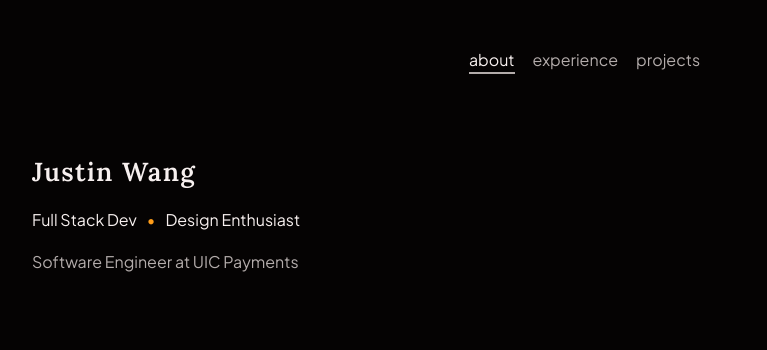
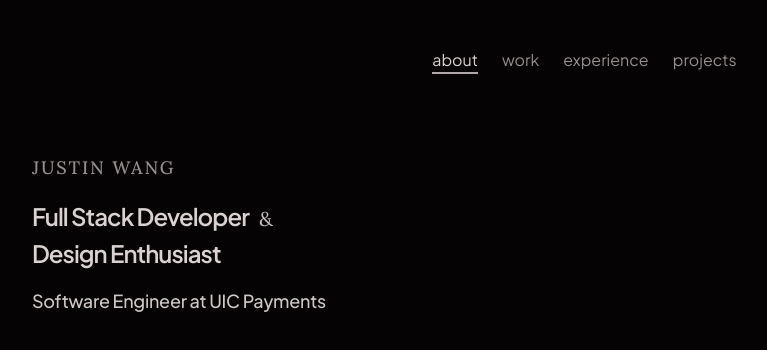
Before and after one commit to jwang9228/personal-site, a Next.js app: page /about in a window 1280 px wide. Shown: the top 350 px of the page, without its empty margins (48-815 px from the left). Built offline with nearby package versions, Linux system fonts and the light colour scheme.

Commit message:
Changes to nav and header styles

```diff
--- a/src/app/components/RootLayout.jsx
+++ b/src/app/components/RootLayout.jsx
@@ -15,6 +15,7 @@ export default function RootLayout({children}) {
 
   const tabs = [
     {label: 'about', href: '/'},
+    {label: 'work', href: '/'},
     {label: 'experience', href: '/experience'},
     {label: 'projects', href: '/projects'}
   ];
@@ -34,33 +35,27 @@ export default function RootLayout({children}) {
 
   return (
     <div className='layout-root'>
-      {/*
-      <FadeContent duration={400}
-        className='flex justify-center w-full gap-x-5 tablet:gap-x-7 laptop:gap-x-10
-          animate-drop-down [animation-delay:0s] [animation-duration:0.7s]'
-      >
-      */}
-      <header className='flex justify-center w-full gap-base'>
+      <nav className='flex justify-center w-full gap-lg'>
         {tabs.map(tab => (
           <Link
             key={tab.label}
             href={tab.href}
             onClick={() => setActiveTab(tab.label)}
-            className={`group transition duration-200
-              ${activeTab === tab.label ? 'text-primary' : 'text-primary-muted'}`
+            className={`group transition-colors duration-300
+              ${activeTab === tab.label ? 'text-primary' : 'text-primary-muted hover:text-primary'}`
             }
           >
             {tab.label}
             <span
-              className={`block h-0.5 bg-primary-muted transition-all duration-300
+              className={`block h-0.5 transition-all duration-300 ease-out
                 ${activeTab === tab.label
-                  ? 'max-w-full'
-                  : 'max-w-0 group-hover:max-w-full'
+                  ? 'max-w-full bg-primary/80'
+                  : 'max-w-0 bg-primary-muted group-hover:max-w-full'
                 }`}
             />
           </Link>
         ))}
-      </header>
+      </nav>
       <main className='layout-children'>
         {children}
       </main>
--- a/src/app/components/about/About.jsx
+++ b/src/app/components/about/About.jsx
@@ -42,15 +42,17 @@ export default function About() {
   if (!mounted) return null;
 
   return (
-    <main className='flex flex-col gap-y-6 laptop:gap-y-10'>
+    <main className='flex flex-col'>
       <header className='flex flex-col gap-base'>
-        <h1 className='text-xl font-accent tracking-wider'>Justin Wang</h1>
-        <section className='flex items-center gap-sm'>
-          <h2>Full Stack Dev</h2>
-          <h2 className='text-accent'>•</h2>
+        <h1 className='font-accent text-primary-muted text-lg uppercase tracking-widest'>Justin Wang</h1>
+        <section className='flex flex-col text-2xl gap-xs'>
+          <h2 className='flex items-baseline gap-sm'>
+            Full Stack Developer
+            <span className='font-accent font-normal text-primary/90 text-xl'>&</span>
+          </h2>
           <h2>Design Enthusiast</h2>
         </section>
-        <h2 className='text-primary-muted'>Software Engineer at UIC Payments</h2>
+        <h2 className='text-lg text-primary/95'>Software Engineer at UIC Payments</h2>
       </header>
       {/*
       <header className='flex flex-col gap-y-0.5 tablet:gap-y-1.5 laptop:gap-y-2.5'>
--- a/src/app/globals.css
+++ b/src/app/globals.css
@@ -19,28 +19,51 @@
 }
 
 /* Typescale */
+@utility text-sm {
+  font-size: 0.875rem;
+  font-weight: 400;
+  line-height: 1.5;
+  letter-spacing: 0em;
+}
+
 @utility text-base {
   font-size: 1rem;
   font-weight: 400;
-}
-
-@utility text-sm {
-  font-size: 0.875rem;
-  font-weight: 400;
+  line-height: 1.5;
+  letter-spacing: 0em;
 }
 
 @utility text-lg {
   font-size: 1.125rem;
   font-weight: 500;
+  line-height: 1.25;
+  letter-spacing: -0.015em;
 }
 
 @utility text-xl {
   font-size: 1.625rem;
   font-weight: 600;
+  line-height: 1;
+  letter-spacing: -0.03em;
+}
+
+@utility text-2xl {
+  font-size: 2rem;
+  font-weight: 600;
+  line-height: 1;
+  letter-spacing: -0.04em;
 }
 
 @utility text-glow {
   text-shadow: 0 0 10px var(--color-accent);
+}
+
+/* Margins and Spacing */
+@theme {
+  --spacing-xs: 0.25rem;
+  --spacing-sm: 0.625rem;
+  --spacing-base: 1.125rem;
+  --spacing-lg: 1.5rem;
 }
 
 /* Fonts */
@@ -52,16 +75,10 @@
 /* Color Palette */
 @theme {
   --color-background: oklch(0.10 0.008 25);
-  --color-primary: oklch(0.96 0.008 25);
-  --color-primary-muted: oklch(0.75 0.008 25);
+  --color-primary: oklch(0.87 0.008 25);
+  --color-primary-muted: oklch(0.65 0.008 25);
+  --color-disabled: oklch(0.38 0.008 25);
   --color-accent: oklch(0.78 0.17 65);
-}
-
-/* Margins and Spacing */
-@theme {
-  --spacing-sm: 0.625rem;
-  --spacing-base: 1.125rem;
-  --spacing-lg: 1.5rem;
 }
 
 /* Application layout margins */
```
